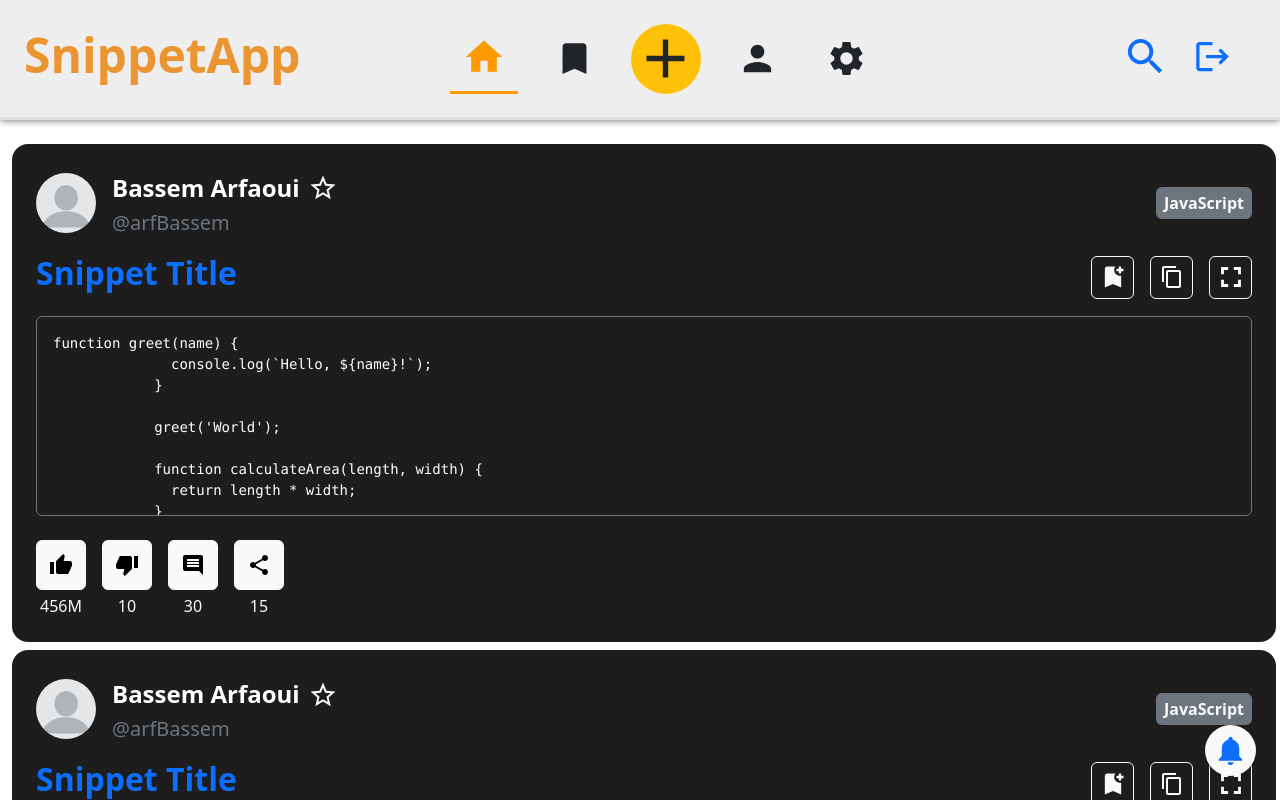
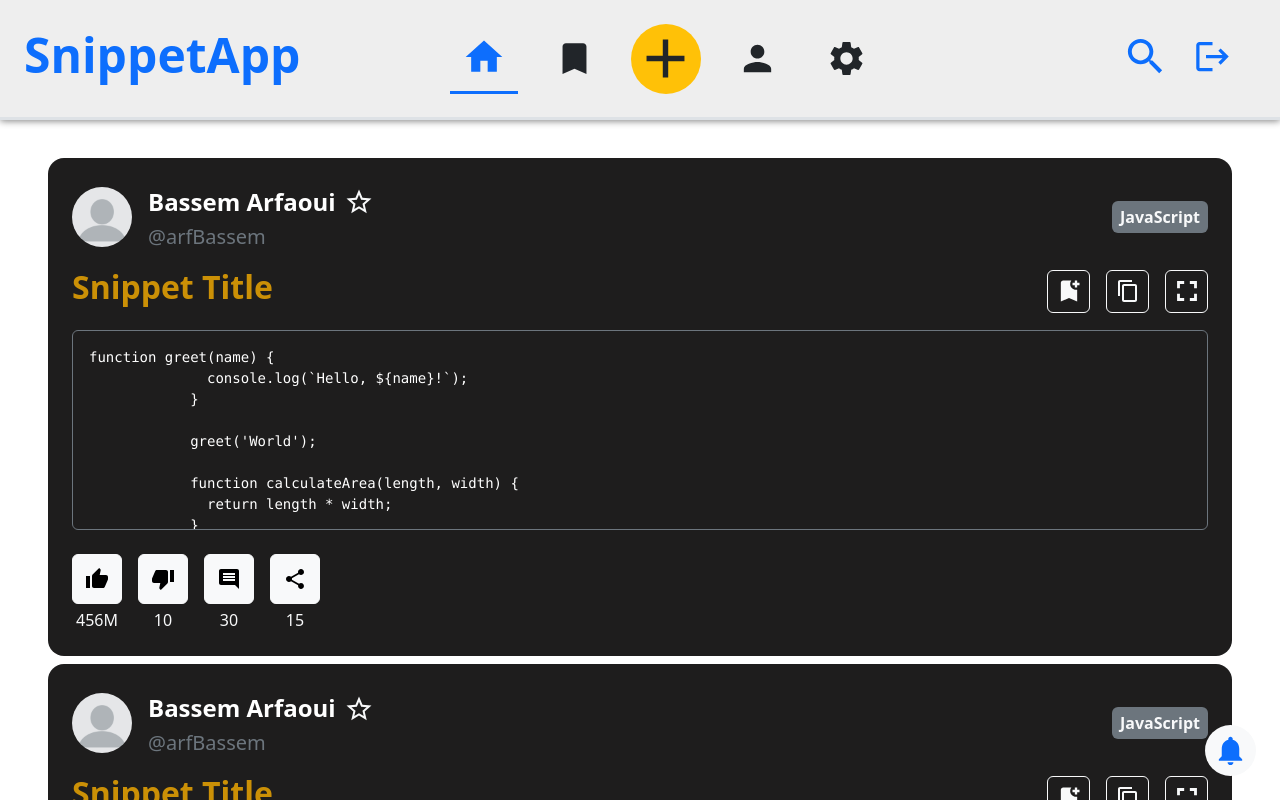
Before and after one commit to BassemArfaoui/SnippetUp-2.0, a React (Create React App) app: page / in a window 1280 px wide. Built offline with nearby package versions, Linux system fonts and the light colour scheme.

Commit message:
finish main page ui

```diff
--- a/src/components/main/FeedSide.jsx
+++ b/src/components/main/FeedSide.jsx
@@ -4,9 +4,10 @@ import Post from '../parts/Post'
 import NotificationBell from './NotificationsBell'
 function FeedSide() {
   return (
-    <div className="col-lg-12 p-0">
-        <div className="feed-side ps-4 pe-3  d-flex flex-column gap-2 pt-4 ">
+    <div className="col-lg-12 p-0 pt-1">
+        <div className="feed-side d-flex flex-column gap-2  " >
           <NotificationBell/>
+          <div className='pt-3'></div>
           <Post/>
           <Post/>
           <Post/>
--- a/src/components/main/styles/Feed.css
+++ b/src/components/main/styles/Feed.css
@@ -1,7 +1,9 @@
 
+/* todo :add media queries */
 
 .feed-side
 {
     height: 87vh;
     overflow-y: auto;
+    padding:10px 60px;
 }
--- a/src/components/parts/Header.jsx
+++ b/src/components/parts/Header.jsx
@@ -22,15 +22,13 @@ function menuButtonClicked(e)
 }
 
 function handleIconClick(e) {
-    e.preventDefault(); // Prevent the default behavior
+    e.preventDefault();
 
-    // Remove the 'active' class from all menu buttons
     const btn = document.querySelectorAll('.menu-btn');
     btn.forEach(element => {
       element.classList.remove('active');
     });
 
-    // Add the 'active' class to the clicked menu button
     const clickedMenuBtn = e.target.closest('.menu-btn');
     if (clickedMenuBtn) {
       clickedMenuBtn.classList.add('active');
@@ -40,7 +38,7 @@ function handleIconClick(e) {
 
 return (
         <header className=" border-bottom border-3 d-flex align-items-center w-100 position-relative">
-                <h1 className="ms-4  fw-bolder position-absolute" style={{color: '#eb9532',fontSize:'48px'}}>SnippetApp</h1>
+                <h1 className="ms-4  fw-bolder position-absolute text-primary" style={{fontSize:'48px'}}>SnippetApp</h1>
                 <div className="d-flex gap-4 me-5 align-items-center position-absolute end-0">
                     <h4><SearchIcon className="mt-1 text-primary" style={{fontSize:'47px'}}/></h4>
                     <h4><LogoutIcon className="mt-1 text-primary" style={{fontSize:'39px'}} /></h4>
--- a/src/components/parts/Post.jsx
+++ b/src/components/parts/Post.jsx
@@ -83,7 +83,7 @@ export default function Post() {
         <div className="px-2 py-1 bg-secondary fs-6 fw-bold text-light rounded">JavaScript</div>
       </div>
       <div className="d-flex align-items-center justify-content-between mb-3">
-        <h3 className="text-primary fw-bold fs-2">Snippet Title</h3>
+        <h3 className="snippet-title fw-bold fs-2">Snippet Title</h3>
         <div className="buttons d-flex gap-3 align-items-center">
           <div class="save-btn">
             {/* save button */}
--- a/src/components/parts/styles/Header.css
+++ b/src/components/parts/styles/Header.css
@@ -13,6 +13,6 @@ header
 
 .menu-btn.active
 {
-    color: rgb(255, 153, 0) !important;
-    border-bottom: 3px solid rgb(255, 153, 0)  !important;
+    color: rgb(13, 110, 253) !important;
+    border-bottom: 3px solid rgb(13, 110, 253)  !important;
 }
--- a/src/components/parts/styles/Post.css
+++ b/src/components/parts/styles/Post.css
@@ -9,6 +9,11 @@
     display: flex;
     justify-content: center;
     align-items: center;
+}
+
+.snippet-title
+{
+    color: rgba(255, 179, 0, 0.773);
 }
 
 
```
